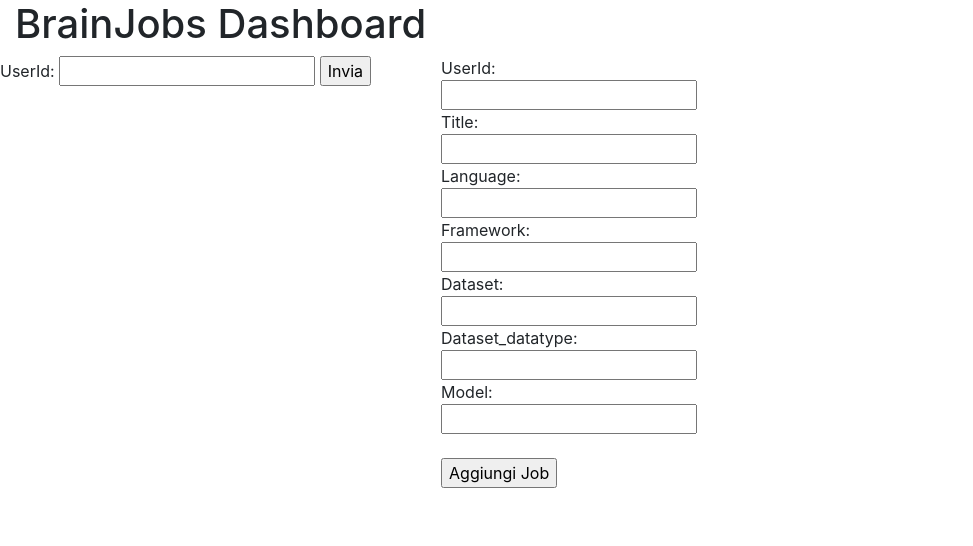
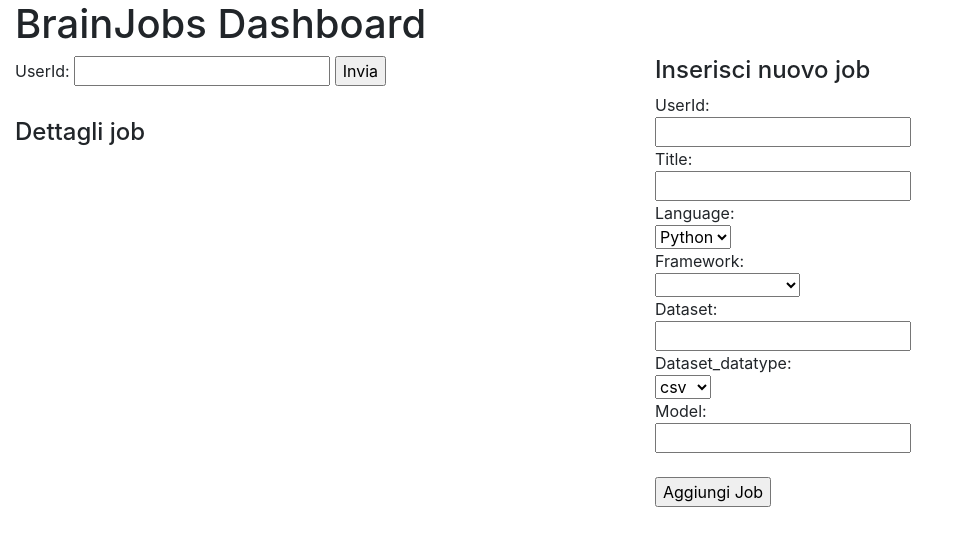
Before and after one commit to fdila/brain-jobs, a web app: page / in a window 1280 px wide. Shown: the top 546 px of the page, without its empty margins (0-973 px from the left). Run offline with its HTML, style and script files only (its server is not run), Linux system fonts and the light colour scheme; data that the repository does not hold is empty.

Commit message:
finito frontend

```diff
--- a/brainjobs-frontend/WebContent/index.html
+++ b/brainjobs-frontend/WebContent/index.html
@@ -3,6 +3,7 @@
 <meta charset="UTF-8">
 <title>BrainJobs</title>
 <script type="text/javascript" src="js/jquery-3.3.1.min.js"></script>
+<script type="text/javascript" src="js/jquery.serialize-object.min.js"></script>
 <link rel="stylesheet" href="css/bootstrap.min.css"/>
 <meta name="viewport" content="width=device-width, initial-scale=1">
 
@@ -14,18 +15,73 @@
 			var userUrl = baseUrl + userName + "/jobs";
 			console.log(userUrl);
 			$.getJSON(userUrl, function(data) {
-				// Stampa (in caso di successo) il payload della risposta nella console
+
 				console.log(data);
+
 				$("#items").empty();
-				// Cicla sull'array contenuto nel payload della risposta
+
 				$(data).each(function(index, item) {
-					// Modifica il DOM appendendo all'elemento con id="items"
-					$("#items").append("<li id=" + item.job_id + ">" + item.title + "</li>");
+					$("#items").append("<li>" + item.title + "</li>"
+							+ "<button onclick=dettagli(" + "\"" + item.job_id + "\")> Dettagli </button>");
 				});
 			});
 			return false;
 		});
+
+		$("#jobForm").submit(function(e){
+			var userName = $("#userName").val();
+			var userUrl = baseUrl + userName + "/jobs";
+
+			var data = JSON.stringify($("#jobForm").serializeObject());
+
+			$.ajax({
+			    url: userUrl,
+			    headers: {
+			        'Content-Type':'application/json'
+			    },
+			    method: 'POST',
+			    dataType: 'json',
+			    data: data,
+			    complete: function(data){
+			    	$.getJSON(userUrl, function(dataGet) {
+
+						console.log(dataGet);
+
+						$("#items").empty();
+
+						$(dataGet).each(function(index, item) {
+
+							$("#items").append("<li>" + item.title + "</li>"
+									+ "<button onclick=dettagli(" + "\"" + item.job_id + "\")> Dettagli </button>");
 						});
+					});
+			  	}
+			});
+
+			return false;
+		});
+
+	});
+
+	function dettagli(id) {
+		var userName = $("#userName").val();
+		var url = "http://localhost:8080/brainjobs-backend/api/v1/users/" + userName + "/jobs/" + id;
+		$.getJSON(url, function(data) {
+			$("#detailsList").empty();
+			console.log(data);
+			$("#detailsList").append("titolo: " + data.title + "<br>");
+			$("#detailsList").append("utente: " + data.user_id  + "<br>");
+			$("#detailsList").append("status: " + data.status  + "<br>");
+			$("#detailsList").append("linguaggio: " + data.language  + "<br>");
+			$("#detailsList").append("framework: " + data.framework  + "<br>");
+			$("#detailsList").append("dataset: " + data.dataset  + "<br>");
+			$("#detailsList").append("dataset type: " + data.dataset_datatype  + "<br>");
+			$("#detailsList").append("data creazione: " + data.created_at  + "<br>");
+			$("#detailsList").append("job id: " + data.job_id  + "<br>");
+
+		});
+	}
+
 </script>
 </head>
 <body>
@@ -37,36 +93,68 @@
 		</div>
 
 		<div class="row">
+			<div class="col-md-6">
 				<div class="row">
-				<div class="col-md-12">
+					<div class="col-md">
 						<form id="userForm">
 							UserId:
 							<input type="text" id="userName">
 							<input type="submit" value="Invia" id="userSearch">
 						</form>
 					</div>
-				<div class="col-md-12">
+				</div>
+				<div class="row">
+					<div class="col-md">
 						<ul id="items">
 						</ul>
 					</div>
 				</div>
-			<div class="row">
-				<div class="col-md-12">
-					<form id="userForm">
+				<div class="row" id="details">
+					<div class="col-md">
+						<h4> Dettagli job</h4>
+						<ul id="detailsList">
+						</ul>
+					</div>
+				</div>
+			</div>
+
+			<div class="col-md-6">
+				<h4> Inserisci nuovo job</h4>
+				<form id="jobForm">
 					UserId: <br>
-						<input type="text" id="userId"> <br>
+					<input type="text" name="user_id" required> <br>
 					Title: <br>
-						<input type="text" id="userId"> <br>
+					<input type="text" name="title" required> <br>
 					Language: <br>
-						<input type="text" id="userId"> <br>
+					<select name="language" required>
+						<option value="Python"> Python </option>
+						<option value="Java"> Java</option>
+						<option value="Scala"> Scala </option>
+						<option value="R"> R </option>
+						<option value="Cpp"> Cpp </option>
+						<option value="Julia"> Julia </option>
+					</select> <br>
 					Framework: <br>
-						<input type="text" id="userId"> <br>
+					<select name="framework">
+						<option value=""> </option>
+						<option value="Pytorch"> Pytorch </option>
+						<option value="Tensorflow"> Tensorflow </option>
+						<option value="Caffe"> Caffe </option>
+						<option value="Keras"> Keras </option>
+						<option value="Deeplearning4j"> Deeplearning4j </option>
+						<option value="Apache_mahout"> Apache_mahout </option>
+						<option value="Apache_singa"> Apache_singa </option>
+					</select> <br>
 					Dataset: <br>
-						<input type="text" id="userId"> <br>
+					<input type="text" name="dataset" required> <br>
 					Dataset_datatype: <br>
-						<input type="text" id="userId"> <br>
+					<select name="dataset_datatype" required>
+						<option value="csv"> csv </option>
+						<option value="avro"> avro </option>
+						<option value="json"> json </option>
+					</select> <br>
 					Model: <br>
-						<input type="text" id="userId"> <br> <br>
+					<input type="text" name="model" required> <br> <br>
 					<input type="submit" value="Aggiungi Job" id="addJob">
 				</form>
 			</div>
@@ -74,7 +162,5 @@
 		</div>
 
 	</div>
-
-	</div>
 </body>
 </html>
```
Also changed, not shown: brainjobs-frontend/WebContent/test.html (deleted, +0 -146 lines). Lines whose indentation alone changed are shown as unchanged.
